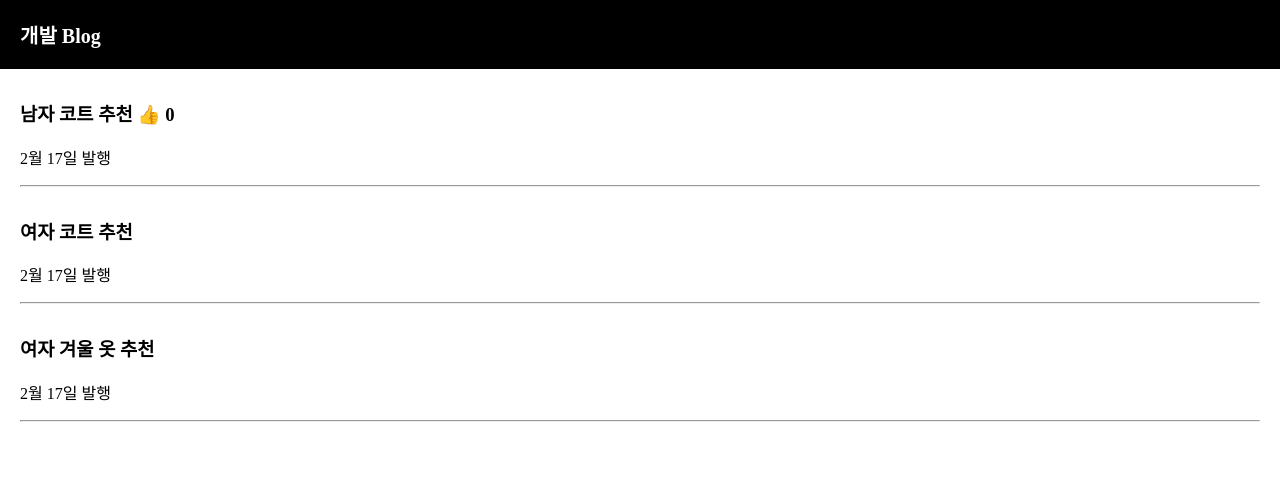
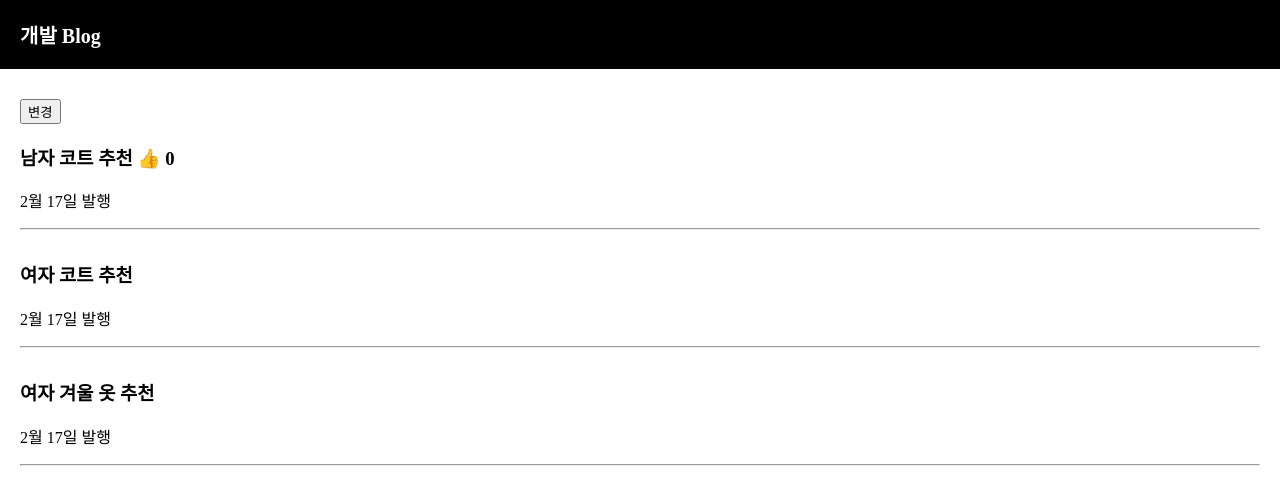
Before and after one commit to y55mun/blog, a React (Create React App) app: page / in a window 1280 px wide. Shown: the top 504 px of the page. Built offline with nearby package versions, Linux system fonts and the light colour scheme.

Commit message:
숙제: 버튼 누르면 첫 글이 '여자코트 추천' 으로 바뀌는 기능 만들기

```diff
--- a/src/App.js
+++ b/src/App.js
@@ -17,12 +17,18 @@ function App() {
 
   let [따봉, 따봉변경] = useState(0); // 따봉변경은 state 변경용 함수를 의미함
 
+  function changeDate() {
+    let copy = [...글제목]
+    copy[0] = '여자 코트 추천'
+    글제목변경(copy);
+  }
   return (
     <div className="App">
       <div className="black-nav">
         <div>개발 Blog</div>
       </div>
       <div className="list" >
+        <button onClick={changeDate}>변경</button>
         <h3> { 글제목[0] } <span onClick={ () => { 따봉변경( 따봉+1 ) } }>👍</span> { 따봉 } </h3>
         <p>2월 17일 발행</p>
         <hr/>
```
